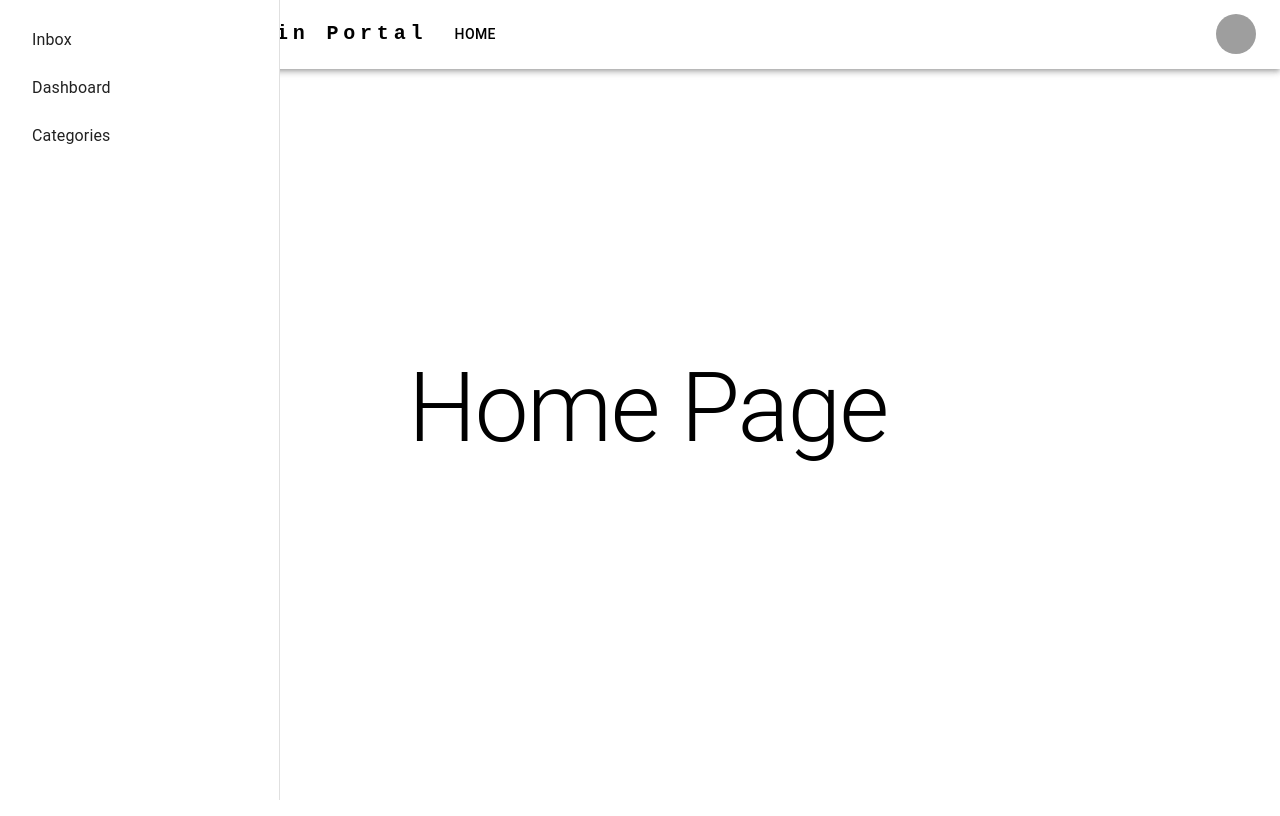
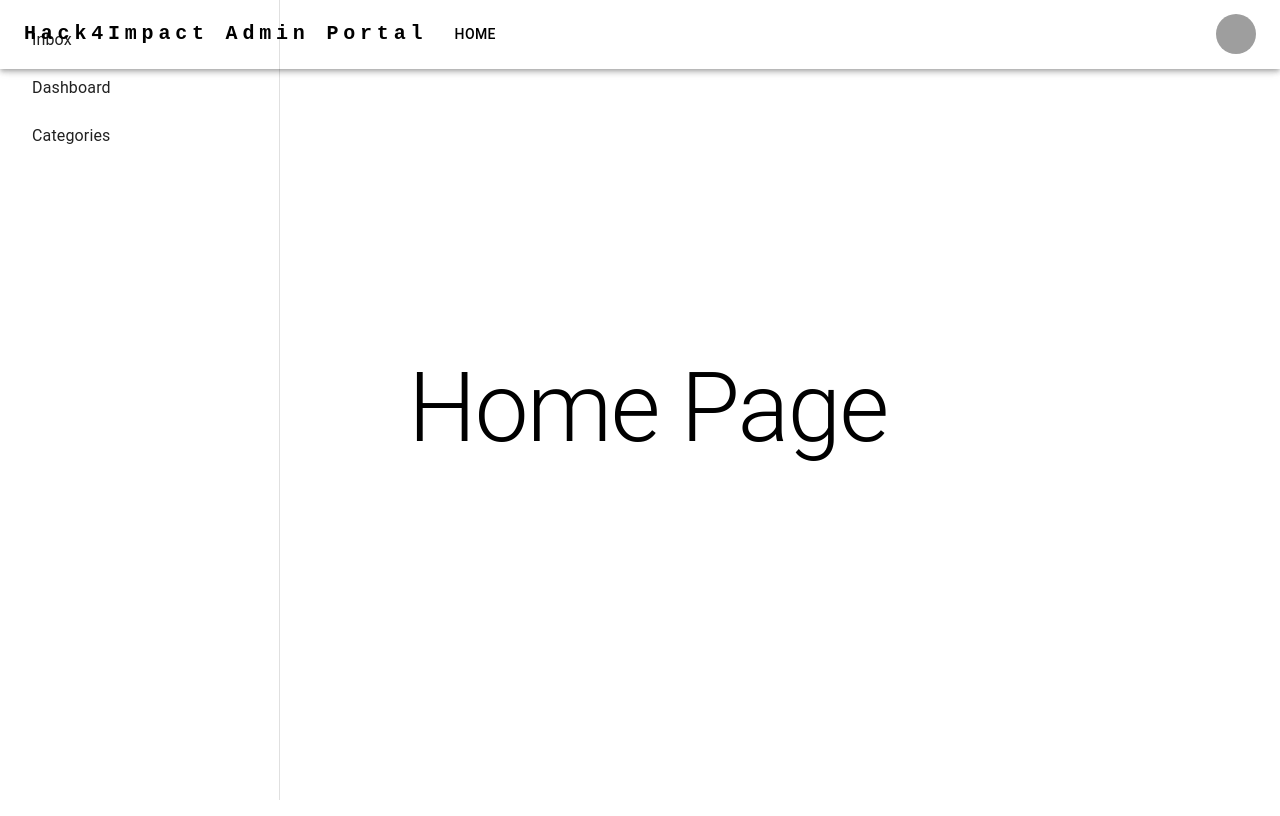
Before and after one commit to hack4impact-utk/internal-applications, a Next.js app in the folder apps/admin-portal/: page / in a window 1280 px wide. Built offline with nearby package versions, Linux system fonts and the light colour scheme; grey boxes are pictures that could not be loaded.

Commit message:
edit layout

```diff
--- a/apps/admin-portal/src/app/layout.tsx
+++ b/apps/admin-portal/src/app/layout.tsx
@@ -16,8 +16,10 @@ export default function RootLayout({
     <html lang="en">
       <body>
         <HeaderBar />
-        <NavigationDrawer />
-        {children}
+        <div>
+          <NavigationDrawer />
+          {children}
+        </div>
       </body>
     </html>
   );
--- a/apps/admin-portal/src/components/Appbar/index.tsx
+++ b/apps/admin-portal/src/components/Appbar/index.tsx
@@ -41,7 +41,7 @@ export default function HeaderBar() {
   };
 
   return (
-    <AppBar position="absolute" color="transparent">
+    <AppBar position="fixed" color="transparent">
       <Container maxWidth="xl">
         <Toolbar disableGutters>
           <Typography
--- a/apps/admin-portal/src/components/NavigationDrawer/index.tsx
+++ b/apps/admin-portal/src/components/NavigationDrawer/index.tsx
@@ -1,7 +1,7 @@
 import React from 'react';
 // MUI
 import Drawer from '@mui/material/Drawer';
-import { Box } from '@mui/system'
+import { Box } from '@mui/system';
 import NavigationDrawerItem from './NavigationDrawerItem';
 
 export default function NavigationDrawer() {
@@ -12,6 +12,7 @@ export default function NavigationDrawer() {
     <Drawer
       variant="permanent"
       sx={{
+        position: 'fixed',
         width: drawerWidth,
         flexShrink: 0,
         '& .MuiDrawer-paper': {
@@ -22,14 +23,18 @@ export default function NavigationDrawer() {
       }}
       open={true}
     >
-         <Box sx={{ width: drawerWidth }}>
+      <Box
+        sx={{
+          width: drawerWidth,
+        }}
+      >
         <Box
           sx={{
             display: 'flex',
             flexDirection: 'column',
             px: 2,
             pt: 2,
-                  justifyContent: 'center'
+            justifyContent: 'center',
           }}
         >
           {/* What is being displayed */}
```
Lines whose indentation alone changed are shown as unchanged.
